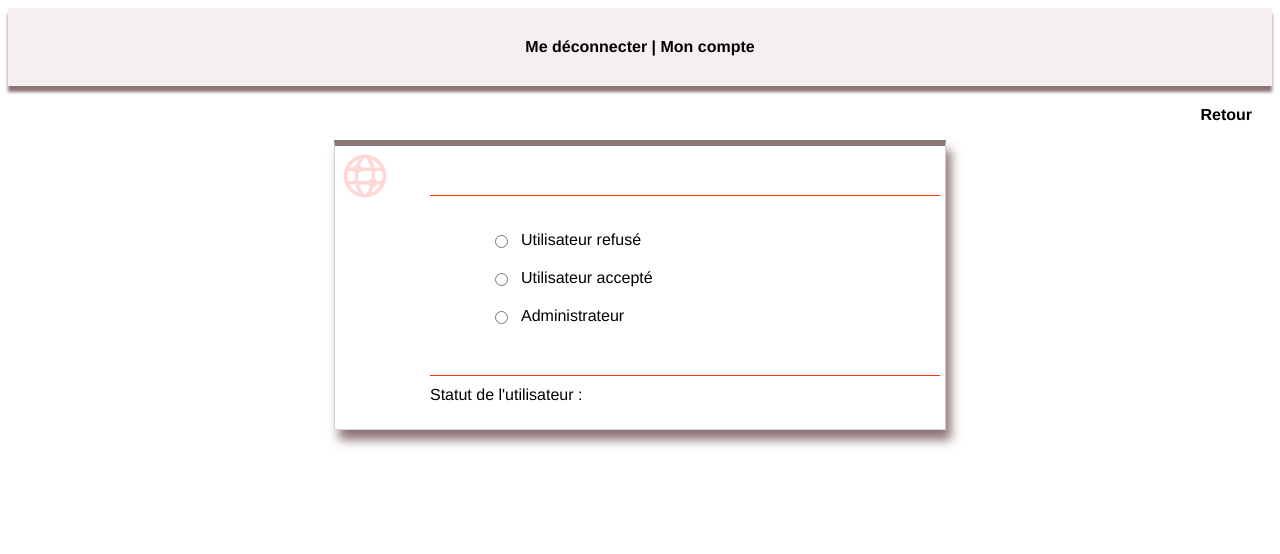
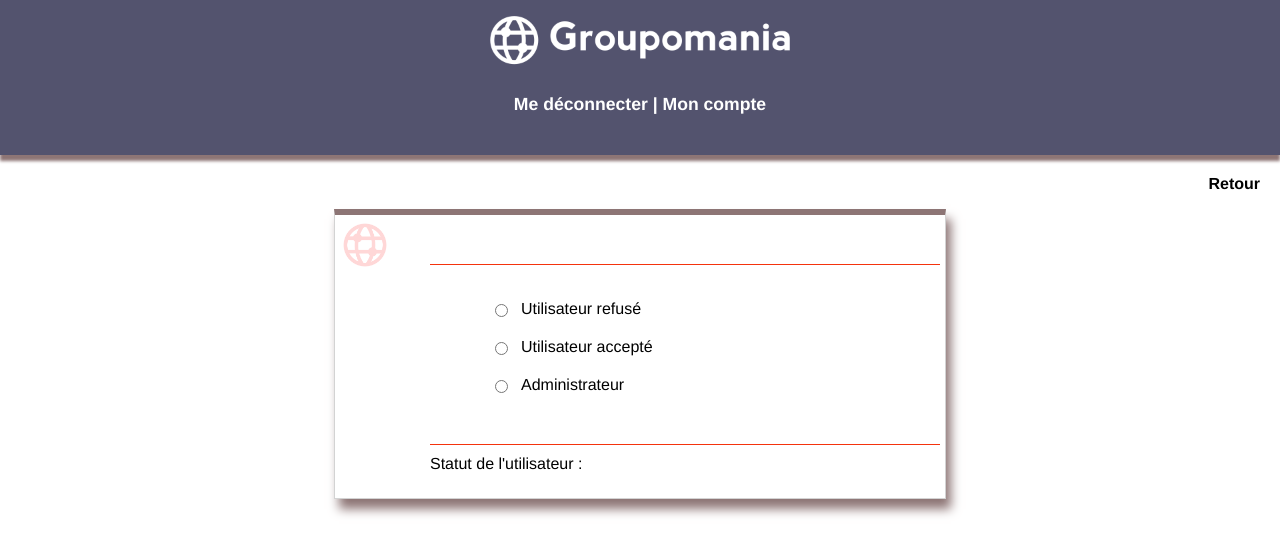
Before and after one commit to agnes2412/OCP7, a Vue app in the folder frontend/: page /#/statut/1 in a window 1280 px wide. Shown: the top 554 px of the page. Built offline with nearby package versions, Linux system fonts and the light colour scheme; no server answers.

Commit message:
amélioration du header

```diff
--- a/frontend/src/App.vue
+++ b/frontend/src/App.vue
@@ -23,6 +23,10 @@
   text-align: center;
   color: black;
 }
+
+body {
+  margin: 0;
+}
   a {
     font-weight: bold;
     color: black;
--- a/frontend/src/components/Header.vue
+++ b/frontend/src/components/Header.vue
@@ -1,31 +1,35 @@
 <template>
+  <div>
+    <img src="../assets/icon-left-font-monochrome-white.png" alt="" />
     <nav>
       <!-- <span @click="userAccount()">Mon compte</span> |
 
   <span v-if="statut == 1" @click="adminPage()"> | Admin</span>-->
-
       <span @click="disconnect()"
         ><a :href="'http://localhost:8080'">Me déconnecter </a></span
       >
 
       <span
-      ><a :href="'http://localhost:8080/#/userAccount'">| Mon compte </a></span
+        ><a :href="'http://localhost:8080/#/userAccount'"
+          >| Mon compte
+        </a></span
       >
 
       <span v-if="statut == 1"
         ><a :href="'http://localhost:8080/#/admin'">| Admin</a></span
       >
     </nav>
+  </div>
 </template>
 
 <script>
-
+//import axios from "axios";
 export default {
   name: "Header",
 
   data() {
     return {
-      user: [],
+      users: [],
       User: [],
       userId: sessionStorage.getItem("userId"),
       statut: sessionStorage.getItem("userStatut"),
@@ -41,15 +45,30 @@
 </script>
 
 <style scoped>
+img {
+  width: 100%;
+  max-width: 300px;
+  margin-top: -110px;
+}
+
+div {
+  background-color: rgb(83, 83, 110);
+}
+
 nav span {
   cursor: pointer;
 }
 
+a {
+  color: white;
+  font-size: 1.1em;
+}
+
 nav {
-  padding-top: 30px;
-  padding-bottom: 30px;
-  background-color: rgb(245, 239, 239);
-  margin-top: 5px;
+  padding-top: 0;
+  padding-bottom: 40px;
+  background-color: rgb(83, 83, 110);
+  margin-top: -100px;
   margin-bottom: 20px;
   box-shadow: 0px 6px 3px rgb(141, 117, 117);
 }
--- a/frontend/src/views/OnePost.vue
+++ b/frontend/src/views/OnePost.vue
@@ -146,6 +146,10 @@
 </script>
 
 <style scoped>
+.one_posts {
+  background-color: rgb(226, 225, 230);
+}
+
 .container_one_post {
   display: flex;
   flex-direction: column;
--- a/frontend/src/views/Posts.vue
+++ b/frontend/src/views/Posts.vue
@@ -105,6 +105,9 @@
 </script>
 
 <style scoped>
+.posts {
+  background-color: rgb(226, 225, 230);
+}
 nav {
   margin-bottom: 30px;
 }
@@ -121,32 +124,39 @@
   margin-top: 20px;
   max-height: 100px;
   background-repeat: no-repeat;
-  background-position: top-left;
+  background-color: white;
   background-size: 60px;
   margin-bottom: 50px;
   min-height: 50px;
   box-shadow: 5px 10px 10px rgb(141, 117, 117);
-  border: 2px solid rgb(141, 117, 117);
   border-radius: 10px;
   margin-top: 20px;
-  transition-duration: 0.6s;
+  transition-duration: 0.8s;
   font-size: 0.9em;
 }
 
+h2 a {
+  color:rgb(83, 83, 110);
+}
+
+h2 a:hover{
+  color: white;
+}
+
 .create_post:hover {
-  background-color: rgb(224, 161, 161);
+  background-color: rgb(83, 83, 110);
   box-shadow: none;
-  border: 2px solid rgb(224, 161, 161);
 }
 
 article {
+  color: rgb(65, 65, 88);
   background-image: url("../assets/icon.png");
   background-repeat: no-repeat;
   background-position: top-left;
   background-size: 60px;
   background-color: white;
   border: 1px solid lightgrey;
-  border-top: 6px solid rgb(141, 117, 117);
+  border-top: 6px solid rgb(241, 116, 116);
   min-height: 230px;
   padding: 5px;
   margin-bottom: 30px;
@@ -154,8 +164,8 @@
 }
 
 .content_post {
-  border-bottom: 1px solid #f4330d;
-  border-top: 2px solid #f4330d;
+  border-bottom: 1px solid rgb(83, 83, 110);
+  border-top: 2px solid rgb(83, 83, 110);
   min-height: 140px;
   padding-top: 10px;
   text-align: left;
@@ -168,7 +178,7 @@
 
 .btn_delete_post {
   margin-top: 10px;
-  color: #f4330d;
+  color: rgb(241, 116, 116);
   font-weight: bold;
   font-size: 1em;
   border: none;
@@ -178,7 +188,7 @@
 }
 
 .btn_delete_post:hover {
-  background-color: red;
+  background-color: rgb(241, 116, 116);
   color: white;
   border: none;
 }
--- a/frontend/src/views/UserAccount.vue
+++ b/frontend/src/views/UserAccount.vue
@@ -7,7 +7,7 @@
     </p>
     <h1>Bienvenue sur votre compte {{ user.name }}</h1>
 
-    <form class="changeAccount" @submit.prevent="modifyAccount(user.id)">
+    <form class="changeAccount" @submit.prevent="modifyAccount()">
       <p>Votre nom : {{ user.name }}</p>
       <input
         id="change_name"
@@ -28,7 +28,7 @@
         id="btn_delete_account"
         type="submit"
         v-if="statut == 1"
-        @click="deleteAccount(user.id)"
+        @click="deleteAccount()"
       >
         Supprimer
       </button>
@@ -38,6 +38,7 @@
 <script>
 import Header from "@/components/Header.vue";
 import axios from "axios";
+
 
 export default {
   name: "UserAccount",
@@ -51,8 +52,9 @@
       ],
       //newName: "",
       //newEmail: "",
-      name: "",
-      email: "",
+      id: this.$route.params.id,
+      //name: "",
+      //email: "",
       userId: sessionStorage.getItem("userId"),
       statut: sessionStorage.getItem("userStatut"),
     };
@@ -68,14 +70,14 @@
     // })
     //.then((res) => console.log(res)); //(this.user = res.data)); //
     // },
-    deleteAccount(userId) {
+    deleteAccount() {
       axios
-        .delete("http://localhost:3000/api/auth/" + userId, {
+        .delete("http://localhost:3000/api/auth/" + this.user.id, {
           headers: {
             Authorization: "Bearer " + sessionStorage.getItem("token"),
           },
         })
-        .then((res) => console.log(res))
+        .then((res) => console.log("res deleted :" + res))
     },
   },
   mounted() {
@@ -85,7 +87,7 @@
           Authorization: "Bearer " + sessionStorage.getItem("token"),
         },
       })
-      .then((res) => (this.user = res.data)); //console.log(res));
+      .then((res) => console.log("res user : " + res));//(this.user = res.data));
   },
 };
 </script>
```
Also changed, not shown: 1 other file (tests, documents, lock files or other folders). Lines whose indentation alone changed are shown as unchanged.
